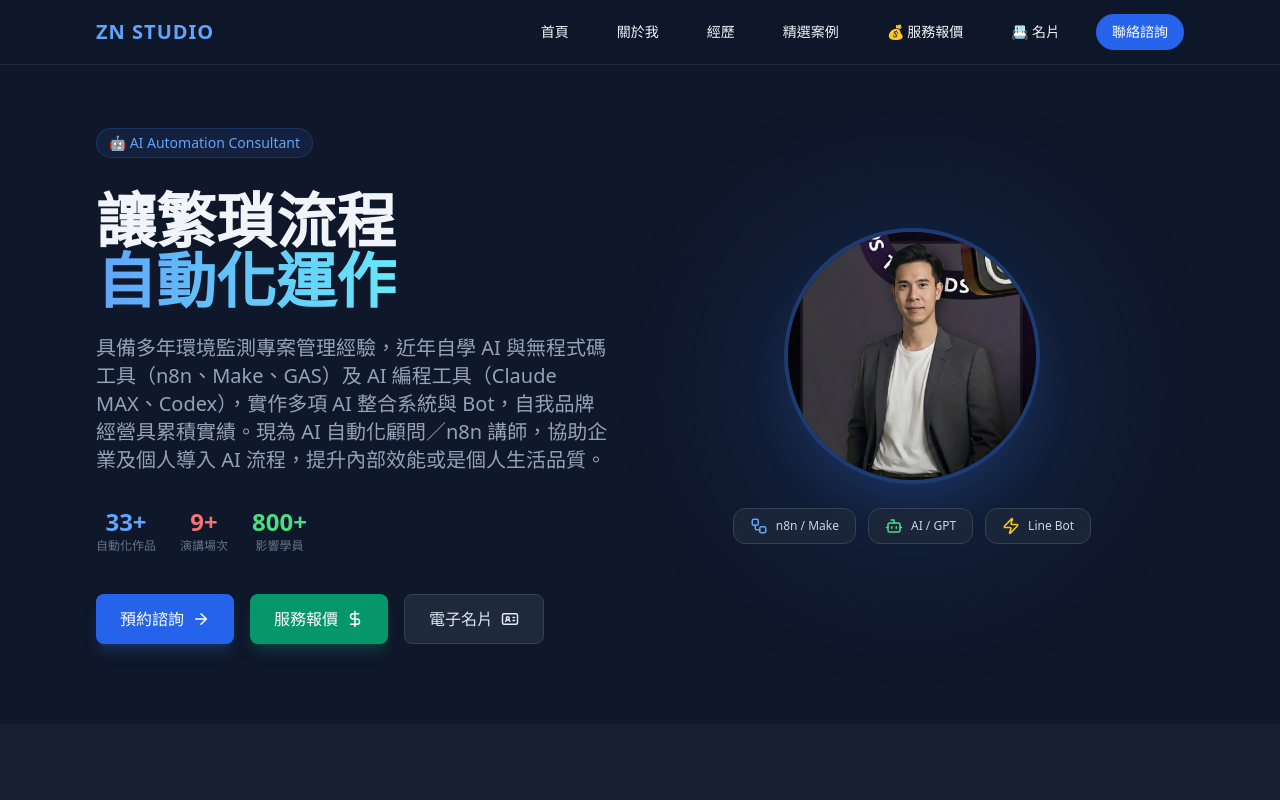
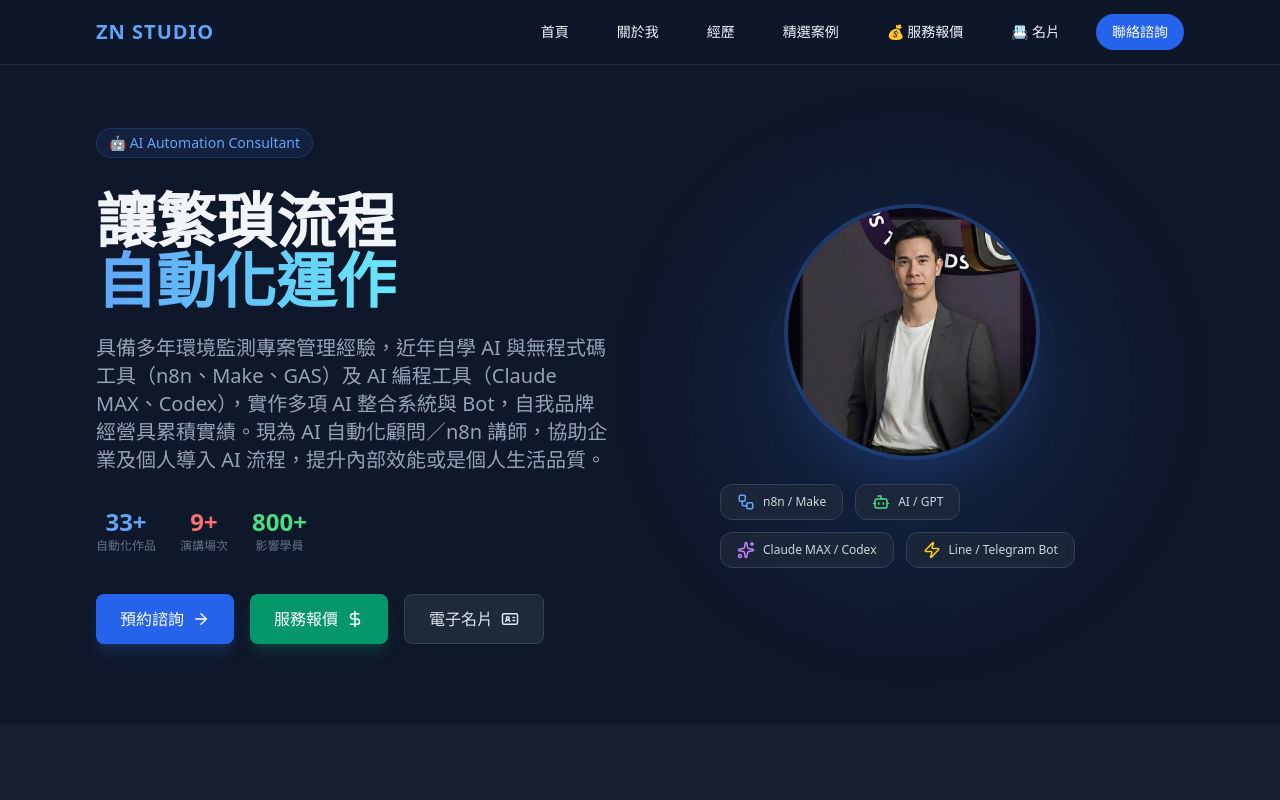
Before and after one commit to nickleo051216/nick-n8n, a React (Vite) app: page / in a window 1280 px wide. Shown: the top 800 px of the page. Built offline with nearby package versions, Linux system fonts and the light colour scheme.

Commit message:
feat: Hero 工具標籤新增 Claude MAX / Codex 與 Telegram，並支援自動換行

```diff
--- a/src/components/Hero.jsx
+++ b/src/components/Hero.jsx
@@ -1,5 +1,5 @@
 import React from 'react';
-import { ArrowRight, Globe, ExternalLink, Workflow, Bot, Zap, DollarSign, IdCard } from 'lucide-react';
+import { ArrowRight, Globe, ExternalLink, Workflow, Bot, Zap, DollarSign, IdCard, Sparkles } from 'lucide-react';
 import { profile } from '../data/profile';
 
 const Hero = () => {
@@ -58,7 +58,7 @@
                                 className="w-full h-full object-cover"
                             />
                         </div>
-                        <div className="flex gap-3">
+                        <div className="flex flex-wrap gap-3">
                             <div className="bg-slate-800/80 px-4 py-2 rounded-xl border border-slate-700 backdrop-blur-sm flex items-center gap-2 hover:border-blue-500/30 transition-colors">
                                 <Workflow className="text-blue-400" size={18} />
                                 <span className="text-xs text-slate-300">n8n / Make</span>
@@ -67,9 +67,13 @@
                                 <Bot className="text-green-400" size={18} />
                                 <span className="text-xs text-slate-300">AI / GPT</span>
                             </div>
+                            <div className="bg-slate-800/80 px-4 py-2 rounded-xl border border-slate-700 backdrop-blur-sm flex items-center gap-2 hover:border-purple-500/30 transition-colors">
+                                <Sparkles className="text-purple-400" size={18} />
+                                <span className="text-xs text-slate-300">Claude MAX / Codex</span>
+                            </div>
                             <div className="bg-slate-800/80 px-4 py-2 rounded-xl border border-slate-700 backdrop-blur-sm flex items-center gap-2 hover:border-yellow-500/30 transition-colors">
                                 <Zap className="text-yellow-400" size={18} />
-                                <span className="text-xs text-slate-300">Line Bot</span>
+                                <span className="text-xs text-slate-300">Line / Telegram Bot</span>
                             </div>
                         </div>
                     </div>
```
